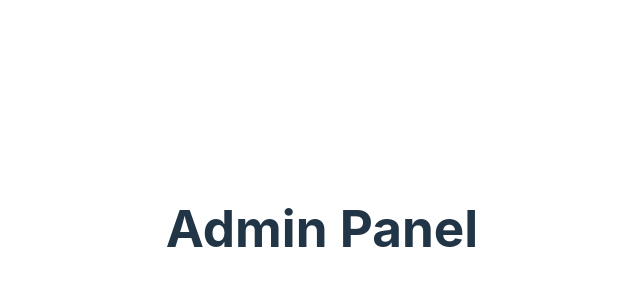
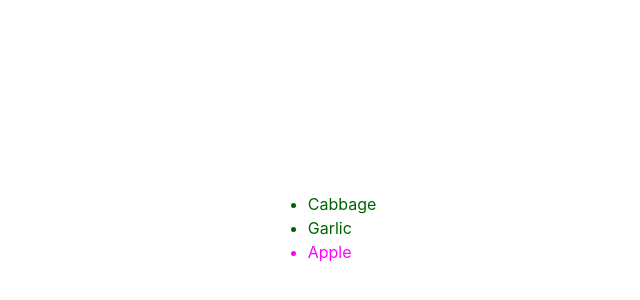
Before and after one commit to oli-oil/appdev1, a React (Vite) app in the folder react-quickstart/: page / in a window 1280 px wide. Shown: the part 172-472 px from the top of the page, without its empty margins (318-958 px from the left). Built offline with nearby package versions, Linux system fonts and the light colour scheme.

Commit message:
Done rendering list <8

```diff
--- a/react-quickstart/src/AdminPanel.jsx
+++ /dev/null
@@ -1,5 +0,0 @@
-export default function AdminPanel () {
-    return (
-        <h1>Admin Panel</h1>
-    );
-}
--- a/react-quickstart/src/App.jsx
+++ b/react-quickstart/src/App.jsx
@@ -1,19 +1,22 @@
-import AdminPanel from "./AdminPanel";
-import LoginForm from "./LoginForm";
+const products = [
+    { title: 'Cabbage', isFruit: false, id: 1 },
+    { title: 'Garlic', isFruit: false, id: 2 },
+    { title: 'Apple', isFruit: true, id: 3 },
+  ];
 
-export default function MyApp() {
-  let content;
-  let isLoggedIn = true;
+  export default function ShoppingList() {
+    const listItems = products.map(product =>
+      <li
+        key={product.id}
+        style={{
+          color: product.isFruit ? 'magenta' : 'darkgreen'
+        }}
+      >
+        {product.title}
+      </li>
+    );
 
-  if (isLoggedIn) {
-    content = <AdminPanel />;
-  } else {
-    content = <LoginForm />;
+    return (
+      <ul>{listItems}</ul>
+    );
   }
-  return (
-    <div>
-      {content}
-    </div>
-  );
-
-}
--- a/react-quickstart/src/LoginForm.jsx
+++ /dev/null
@@ -1,5 +0,0 @@
-export default function LoginForm () {
-    return (
-        <h1>Login Form</h1>
-    )
-}
```
